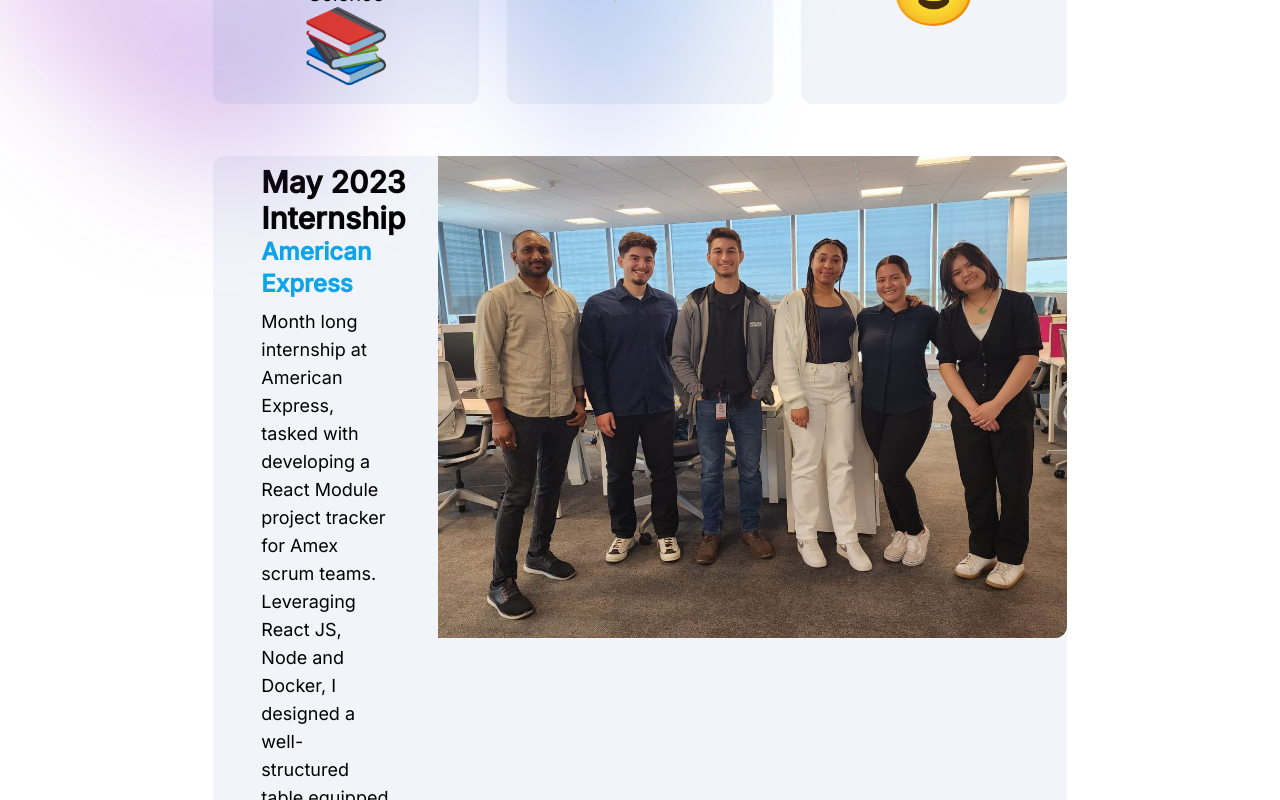
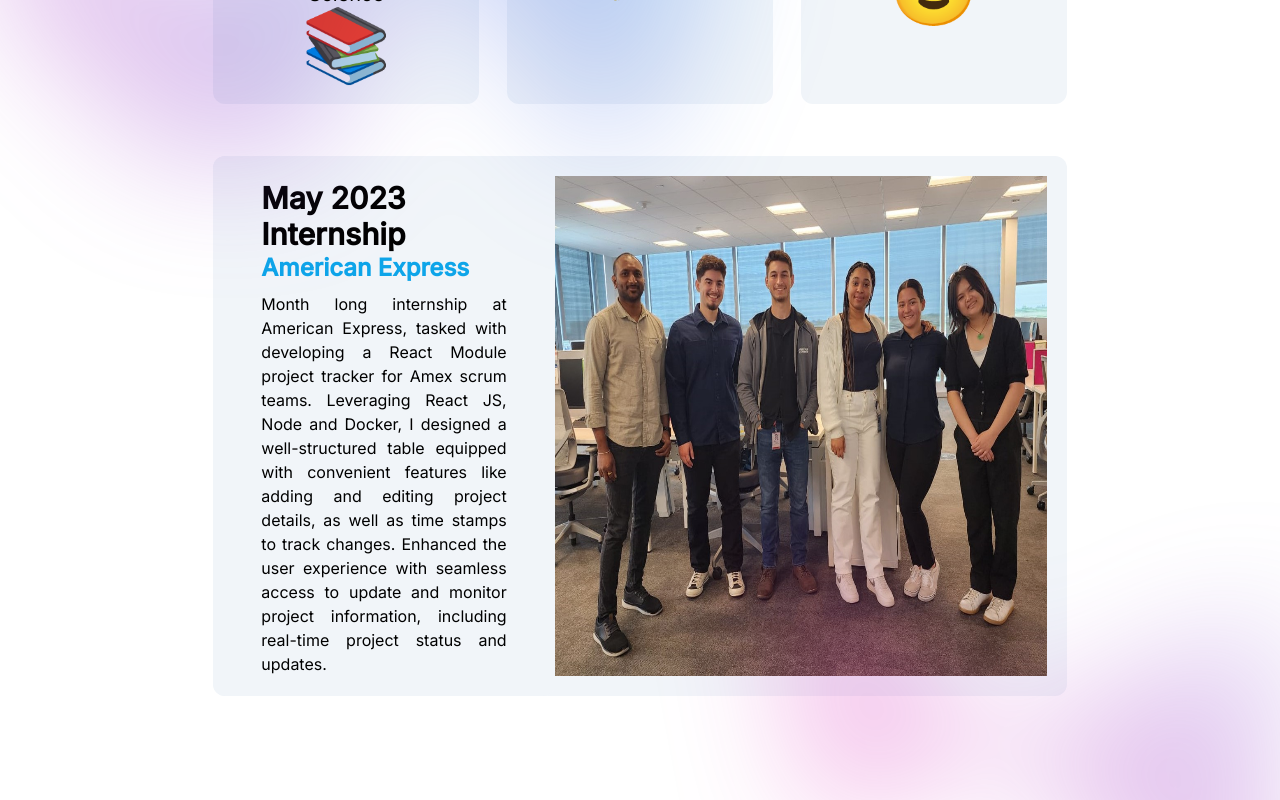
Before and after one commit to matthewLarrosa/matthewLarrosa.github.io, a React (Vite) app: page / in a window 1280 px wide. Shown: the part 1700-2500 px from the top of the page. Built offline with nearby package versions, Linux system fonts and the light colour scheme.

Commit message:
internship section responsive complete

```diff
--- a/src/components/Internship.jsx
+++ b/src/components/Internship.jsx
@@ -2,18 +2,19 @@
 
 function Internship() {
   return (
+    <div>
       <div className="flex justify-center mt-10">
         <div className="h-auto w-5/6 md:w-4/6 bg-slate-100 rounded-xl">
-        <div className="flex flex-col-reverse justify-center lg:flex-row">
-          <div className="bg-slate-100 rounded-xl h-auto w-auto md:w-1/2 md:h-1/2">
-            <div className="font-nav font-bold text-3xl text-left mt-2 ml-12">
+          <div className="flex flex-col-reverse justify-center min-[1270px]:flex-row">
+            <div className="bg-slate-100 justify-center align-center rounded-xl h-auto w-auto">
+              <div className="font-nav font-bold text-3xl text-left mt-6 ml-12">
                 May 2023 Internship
               </div>
               <div className="font-nav font-semibold text-2xl text-left ml-12 text-sky-500">
                 American Express
               </div>
-
-              <p className="font-nav font-meduim text-lg text-justify md:text-left mt-2 px-12">
+              {/* class="min-[1270px]:text-center max-[600px]:bg-sky-300" */}
+              <p className="font-nav font-meduim text-normal text-justify mt-2 px-12 pb-5">
                 Month long internship at American Express, tasked with
                 developing a React Module project tracker for Amex scrum teams.
                 Leveraging React JS, Node and Docker, I designed a
@@ -24,9 +25,9 @@
                 project status and updates.
               </p>
             </div>
-          <div>
+            <div className="flex justify-center align-center">
               <img
-              className="h-auto w-auto rounded-t-xl md:rounded-tl-none md:rounded-r-xl"
+                className="overflow-hidden h-auto w-auto rounded-t-xl min-[1270px]:rounded-b-lg min-[1270px]:max-w-lg min-[1270px]:p-5 min-[1270px]:pl-0"
                 src={teamPhoto}
                 alt="group photo"
               />
@@ -34,6 +35,21 @@
           </div>
         </div>
       </div>
+      <div className="relative isolate">
+        <div
+          className="absolute inset-x-0 -top-40 -z-50 transform-gpu overflow-hidden blur-3xl sm:-top-80"
+          aria-hidden="true"
+        >
+          <div
+            className="relative left-[calc(50%-11rem)] aspect-[1155/678] w-[34.125rem] translate-x-1/2 rotate-[30deg] bg-gradient-to-tr from-[#fc00a4] to-[#009bfc] opacity-30 sm:left-[calc(50%-30rem)] sm:w-[72.1875rem]"
+            style={{
+              clipPath:
+                "polygon(74.1% 44.1%, 100% 61.6%, 97.5% 26.9%, 85.5% 0.1%, 80.7% 2%, 72.5% 32.5%, 60.2% 62.4%, 52.4% 68.1%, 47.5% 58.3%, 45.2% 34.5%, 27.5% 76.7%, 0.1% 64.9%, 17.9% 100%, 27.6% 76.8%, 76.1% 97.7%, 74.1% 44.1%)",
+            }}
+          />
+        </div>
+      </div>
+    </div>
   );
 }
 
--- a/tailwind.config.js
+++ b/tailwind.config.js
@@ -7,7 +7,8 @@
     fontFamily: {
       nav : ['inter']
     },
-    extend: {},
+    extend: {
+    },
   },
   plugins: [],
 }
```
Lines whose indentation alone changed are shown as unchanged.
